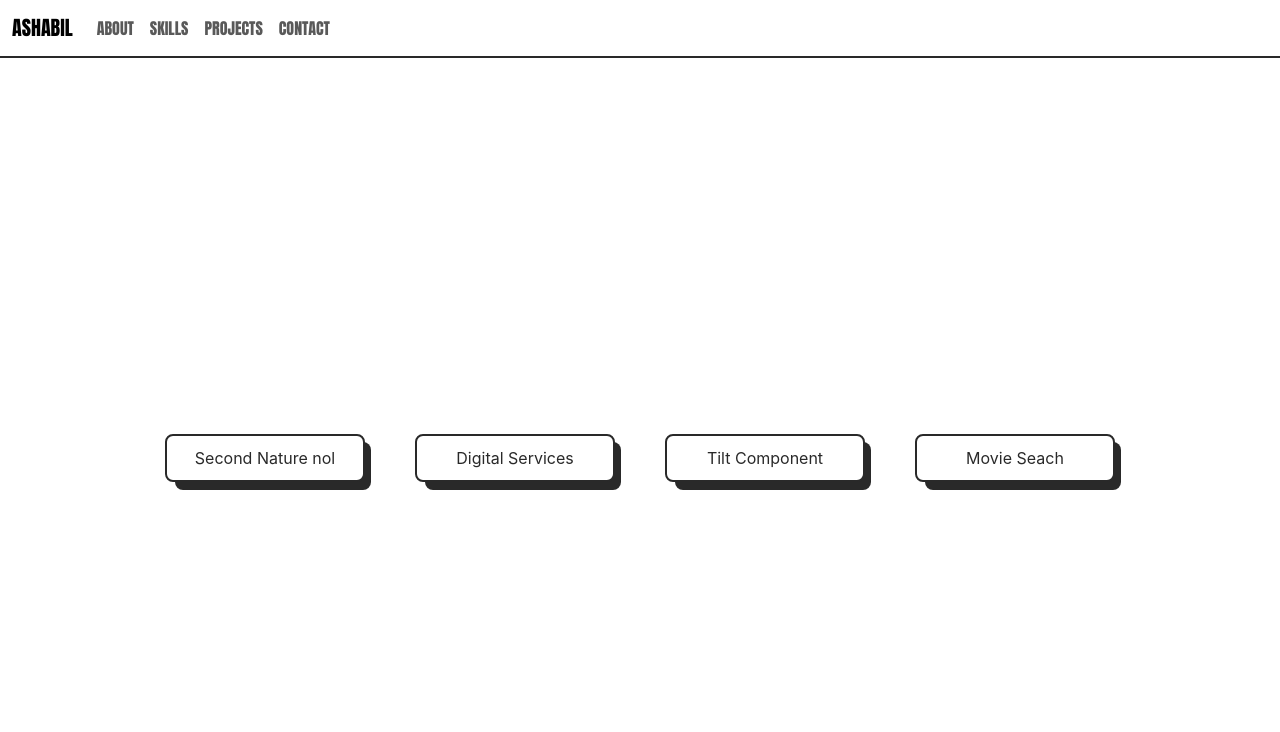
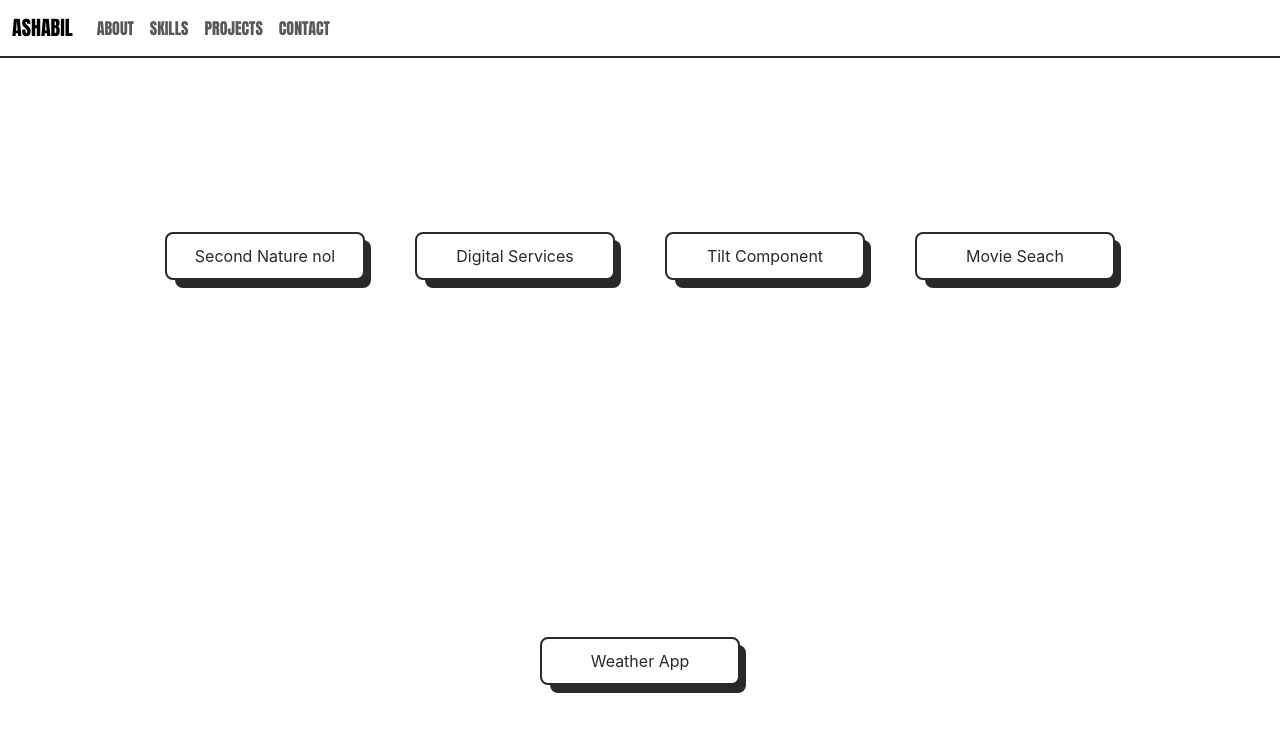
Before and after one commit to ashabilsyauqi/Portofolio, a React (Create React App) app: page /project in a window 1280 px wide. Shown: the top 732 px of the page. Built offline with nearby package versions, Linux system fonts and the light colour scheme.

Commit message:
Update Project.jsx
penambahan project

```diff
--- a/src/Pages/Project.jsx
+++ b/src/Pages/Project.jsx
@@ -6,6 +6,7 @@ const Project = () => {
     { title: "Digital Services", url: "https://digital-services-pi.vercel.app/" },
     { title: "Tilt Component", url: "./sandbox" },
     { title: "Movie Seach", url: "https://movies-search-sand.vercel.app/" },
+       { title: "Weather App", url: "https://weather-self-mu.vercel.app/" },
   ];
   return (
     <div className="wrapper project height-general">
```
